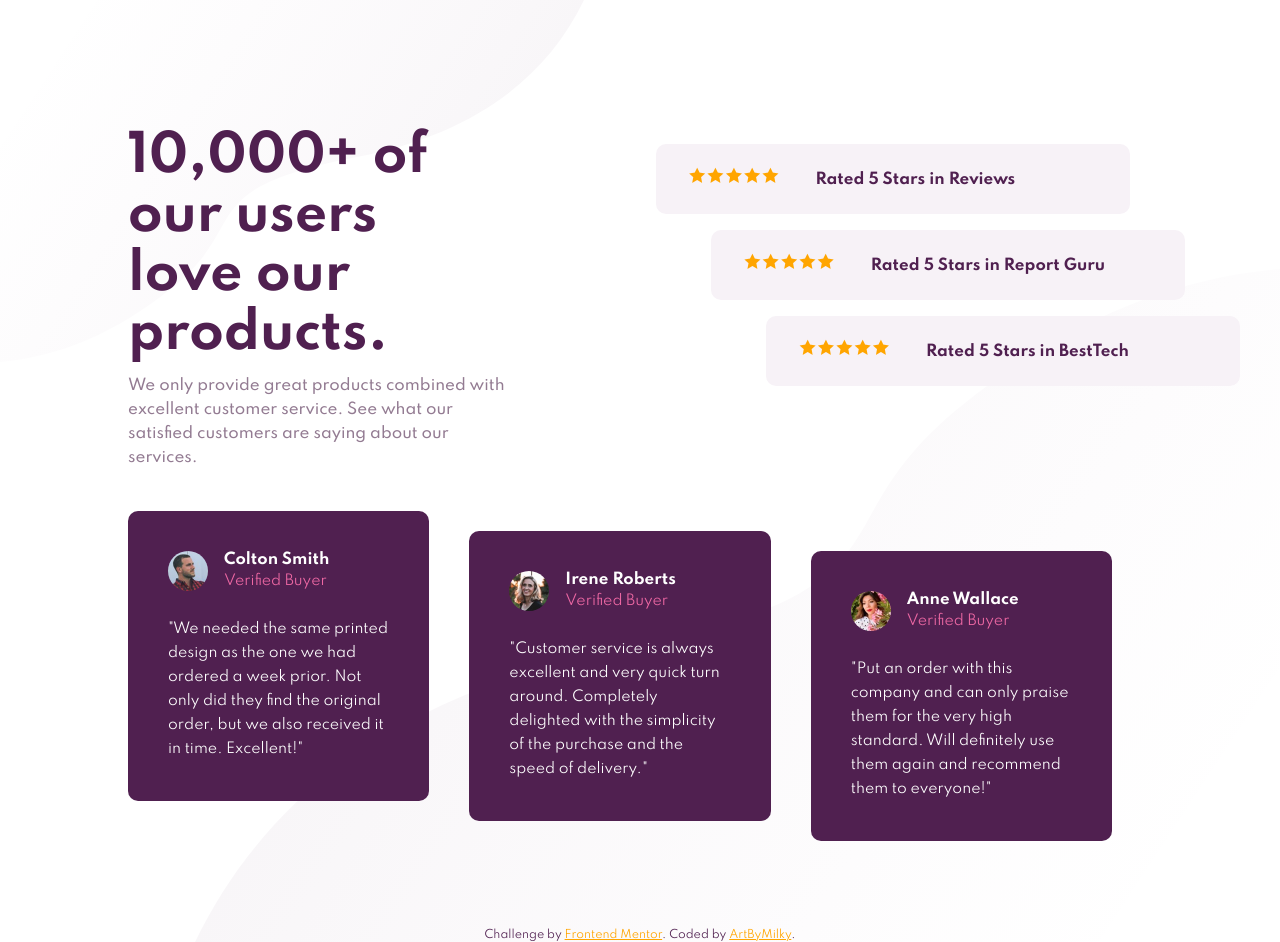
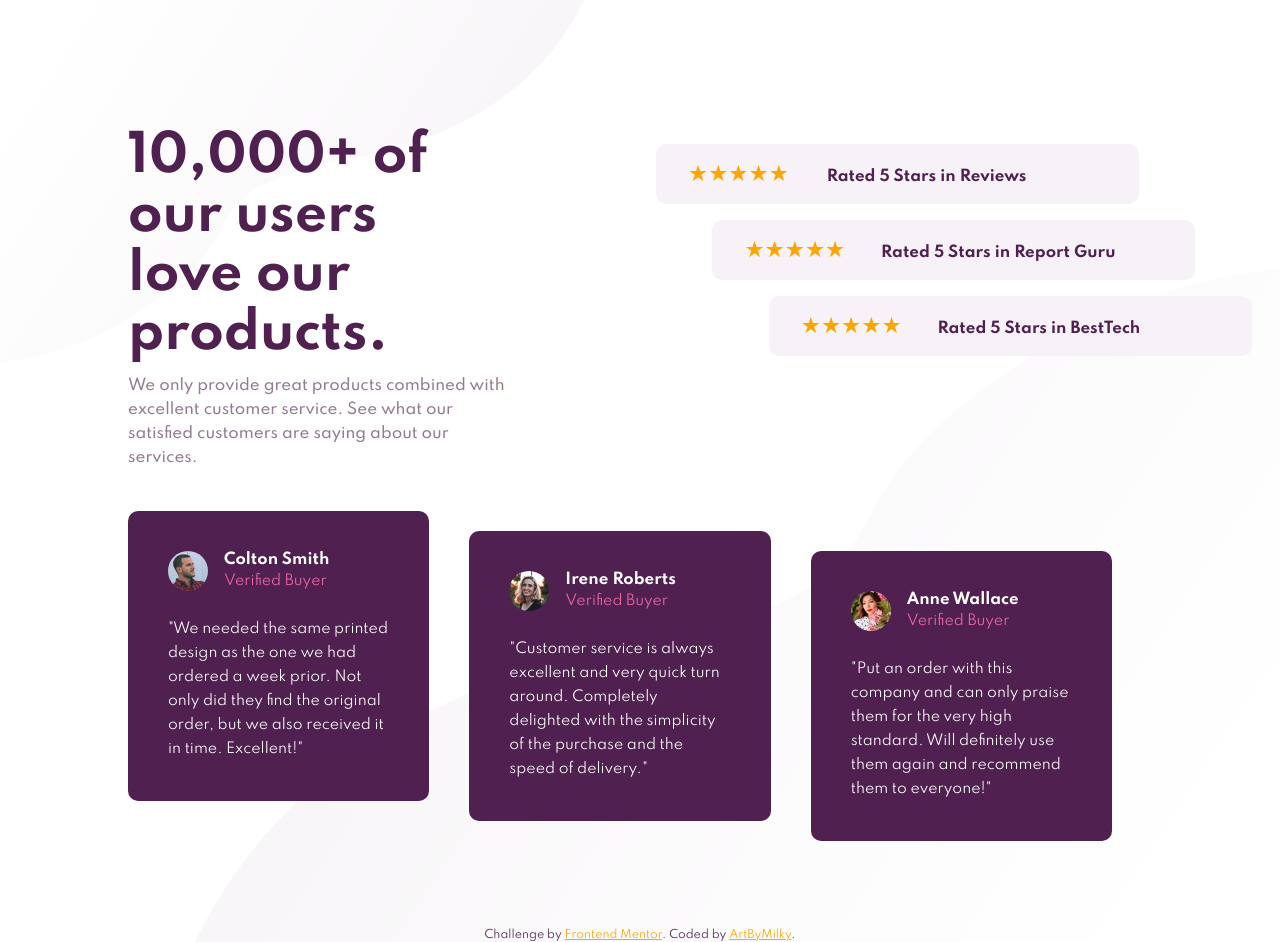
Before and after one commit to artbymilky/social-proof-section-final, a plain HTML site: page index.html in a window 1280 px wide. Drawn offline with Linux system fonts and the light colour scheme.

Commit message:
Update index.html

```diff
--- a/index.html
+++ b/index.html
@@ -32,15 +32,16 @@
         </div>
         <div class="star-rating">
           <div class="background-for-ratings">
-            <span>&#128970;&#128970;&#128970;&#128970;&#128970;</span>
+            <span>&#9733;&#9733;&#9733;&#9733;&#9733;
+            </span>
             <h4>Rated 5 Stars in Reviews</h4>
           </div>
           <div class="background-for-ratings slight-right-margin">
-            <span>&#128970;&#128970;&#128970;&#128970;&#128970;</span>
+            <span>&#9733;&#9733;&#9733;&#9733;&#9733;</span>
             <h4>Rated 5 Stars in Report Guru</h4>
           </div>
           <div class="background-for-ratings slight-right-marginx2">
-            <span>&#128970;&#128970;&#128970;&#128970;&#128970;</span>
+            <span>&#9733;&#9733;&#9733;&#9733;&#9733;</span>
             <h4>Rated 5 Stars in BestTech</h4>
           </div>
         </div>
```
